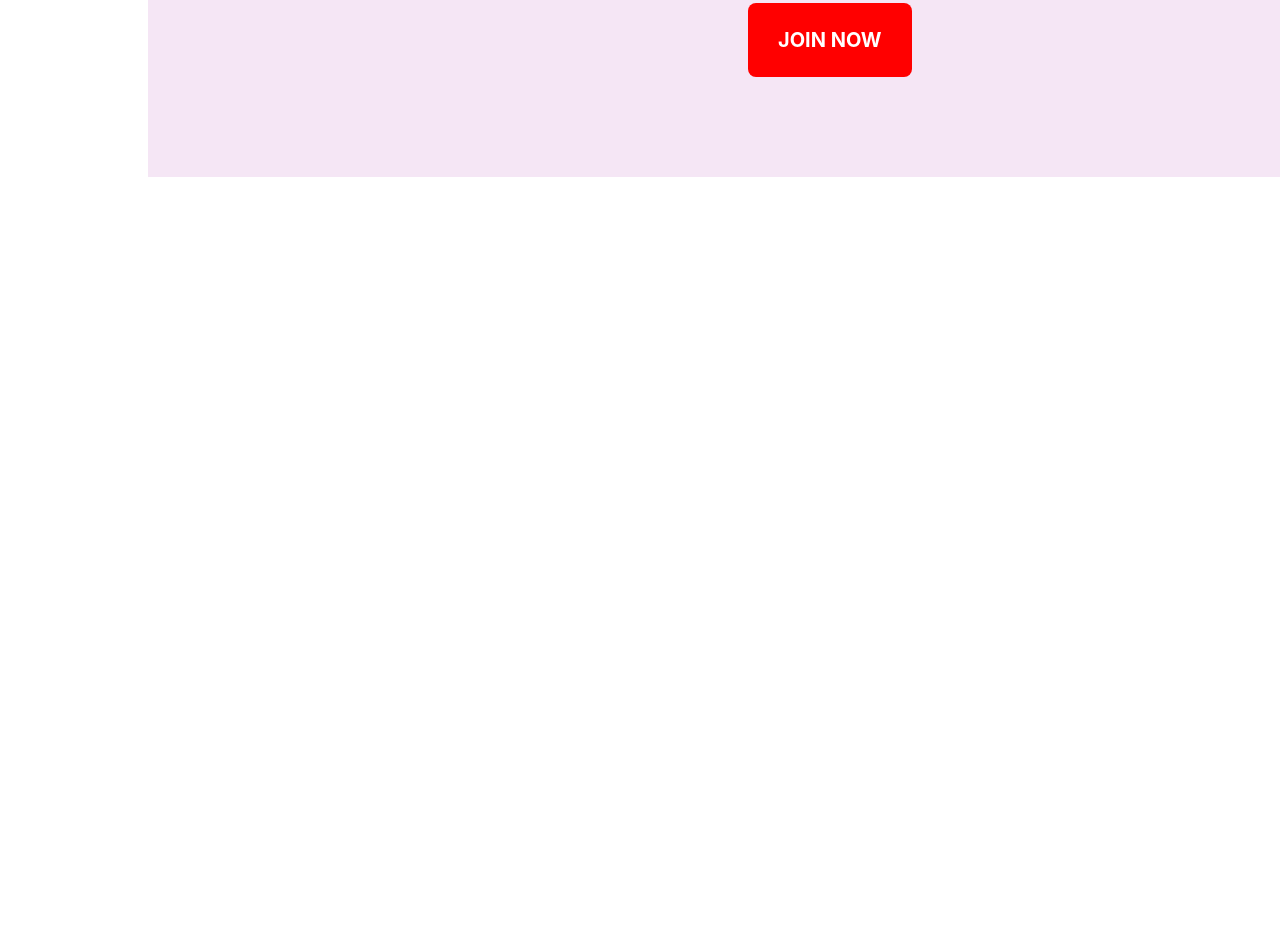
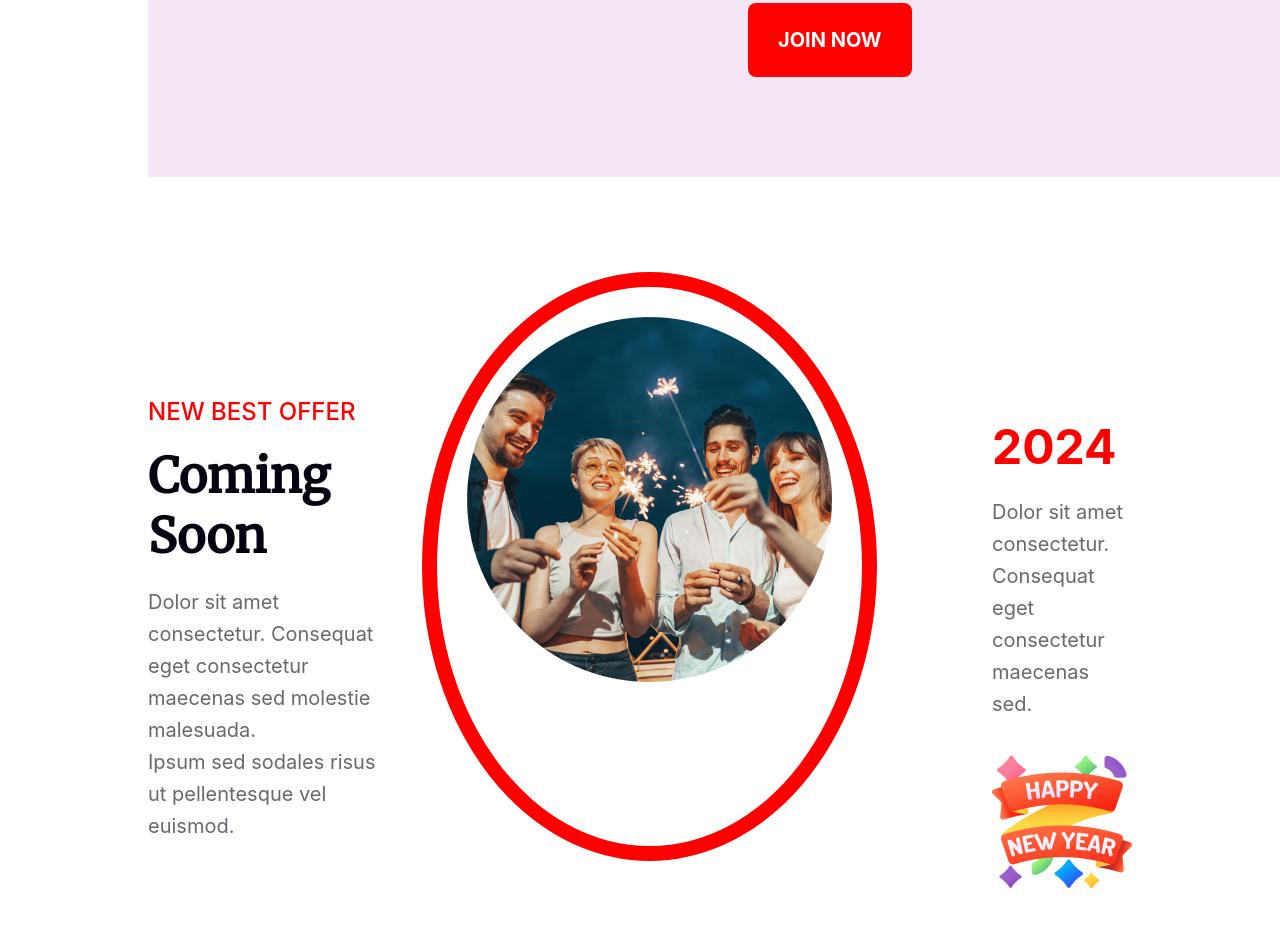
Before and after one commit to roksana62/new-year-website, a plain HTML site: page index.html in a window 1280 px wide. Shown: the part 2699-3627 px from the top of the page. Before the commit the page ends 3016 px from the top, so only its background shows below. Drawn offline with Linux system fonts and the light colour scheme.

Commit message:
offer section added

```diff
--- a/index.html
+++ b/index.html
@@ -43,6 +43,40 @@
                 <div class="join-party"><p class="join">Join Now</p></div>
 
         </section>
+
+        <section class="section-offer">
+            <div class="section-offer-div1">
+                <div class="best-offer">
+                    NEW BEST OFFER
+                </div>
+                <div class="comming-soon">
+                    Coming Soon
+                </div>
+                <div class="offer-description1">
+                    Dolor sit amet consectetur. Consequat eget consectetur maecenas sed molestie malesuada.<br> Ipsum sed sodales risus ut pellentesque vel euismod.
+                </div>
+            </div>
+            <div class="section-offer-div2">
+                <div class="section-offer-img1"><img src="image/Ellipse 1.png" ></div>
+            </div>
+            <div>
+                <div class="section-offer-div3">
+                    <div class="offer-year">2024</div>
+                    <div class="offer-description1">
+                        Dolor sit amet consectetur. Consequat eget consectetur maecenas sed.
+                    </div>
+                    <div class="section-offer-img3">
+                        <img src="image/Group 96.png">
+                    </div>
+                </div>
+            </div>
+        </section>
+        <section class="discount-section">
+            <div>
+
+            </div>
+        </section>
+
     </main>
     <footer>
 
--- a/style.css
+++ b/style.css
@@ -1,3 +1,6 @@
+*/{
+   display: 80%;
+}
 /* heading section style */
 .header-title1{
     color: #FFF;
@@ -194,3 +197,76 @@ font-weight: 700;
 line-height: normal;
 text-transform: uppercase;
 }
+/* section-offer style */
+.section-offer{
+    background: #FFF;
+    margin: 140px;
+    display: flex;
+    gap: 80px;
+   display: flex;
+}
+.best-offer{
+color: #F00;
+font-family:  'Inter', sans-serif;
+font-size: 24px;
+font-style: normal;
+font-weight: 500;
+
+}
+.comming-soon{
+    color: #070211;
+
+font-family: Merriweather;
+font-size: 48px;
+font-style: normal;
+font-weight: 900;
+text-transform: capitalize;
+margin-top: 20px;
+}
+.offer-description1{
+    color: rgba(7, 2, 17, 0.60);
+
+font-family:  'Inter', sans-serif;
+font-size: 20px;
+font-style: normal;
+font-weight: 400;
+line-height: 28px;
+margin-top: 20px;
+}
+.section-offer-div1{
+   margin-top: 80px;
+
+}
+.section-offer-div2{
+outline: 15px solid #F00;
+border-radius: 100%;
+outline-offset: 30px;
+margin-top: 0px;
+display: flex;
+margin-bottom: 80px;
+}
+.offer-year{
+color: #F00;
+font-family:'Inter', sans-serif;
+font-size: 48px;
+font-style: normal;
+font-weight: 700;
+
+}
+.offer-description1{
+    color: rgba(7, 2, 17, 0.60);
+
+font-family:  'Inter', sans-serif;
+font-size: 20px;
+font-style: normal;
+font-weight: 400;
+line-height: 32px;
+margin-top: 20px;
+}
+.section-offer-div3{
+    margin-top: 100px;
+   padding-left: 80px;
+}
+.section-offer-img3{
+margin-top: 32px;
+}
```
